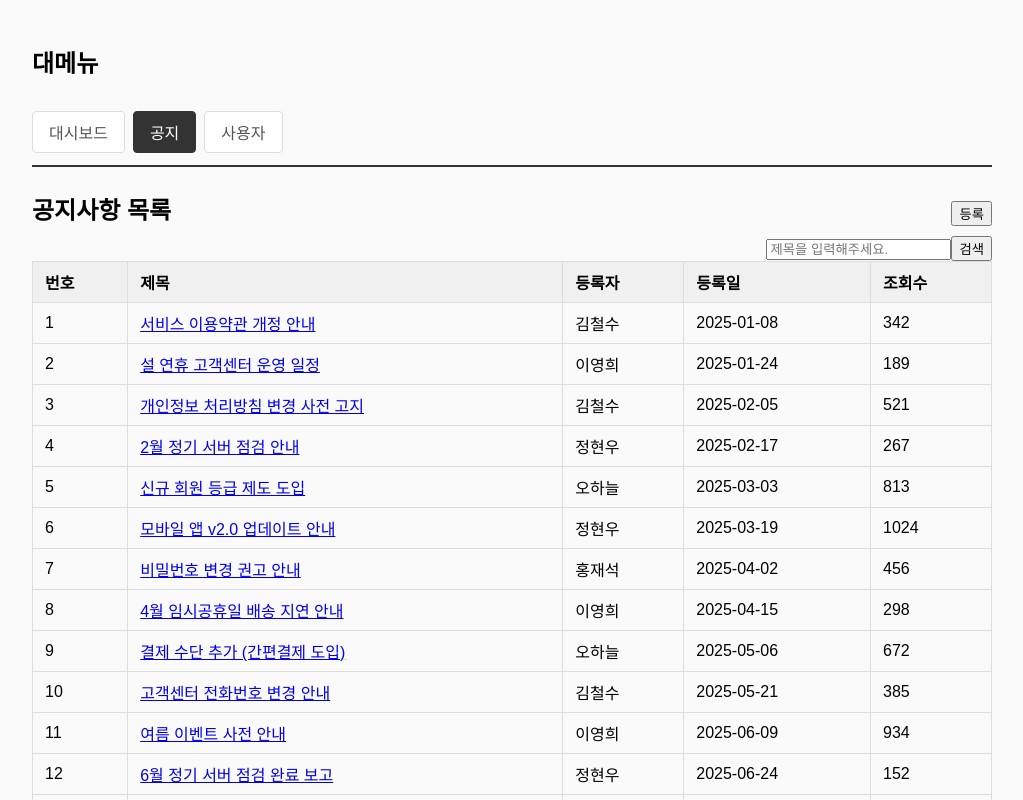
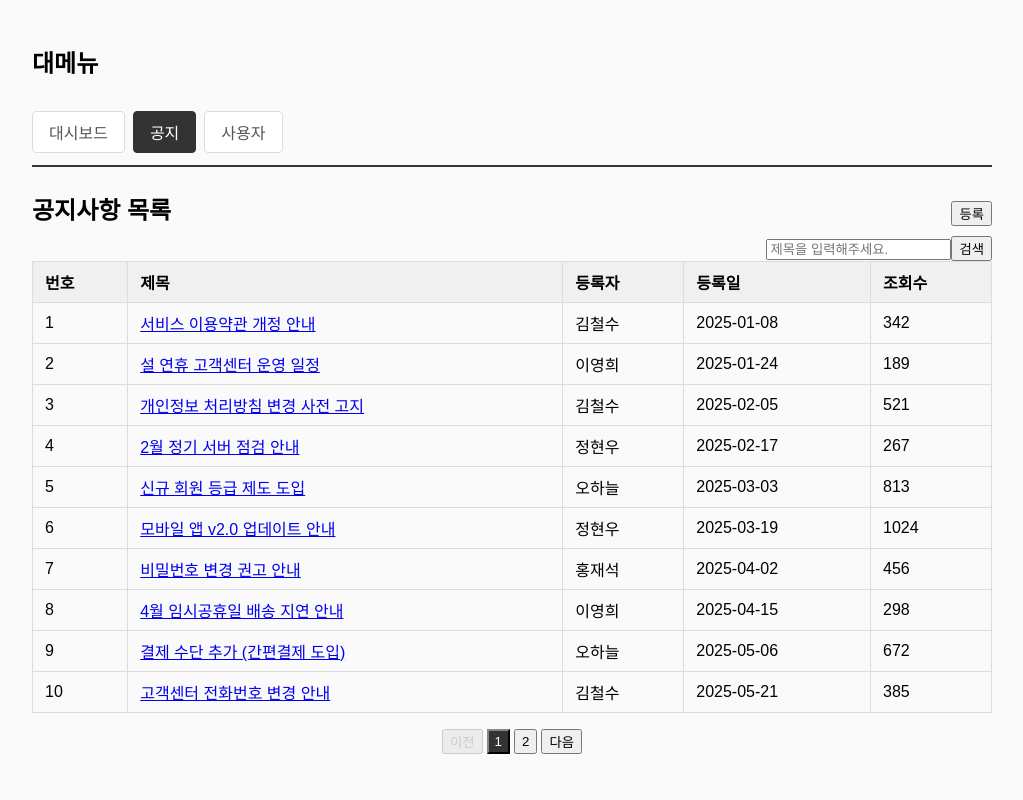
Before and after one commit to yekang-dev/react-study, a React (Vite) app in the folder 03-admin-dashboard/: page /admin/notice in a window 1280 px wide. Shown: the top 800 px of the page, without its empty margins (128-1151 px from the left). Built offline with nearby package versions, Linux system fonts and the light colour scheme.

Commit message:
feat(03): 페이징 구현 (useSearchParams)

```diff
--- a/03-admin-dashboard/src/index.css
+++ b/03-admin-dashboard/src/index.css
@@ -73,3 +73,21 @@ th {
 }
 
 .text-right { text-align: right; }
+
+.pagination {
+  display: flex;
+  gap: 4px;
+  justify-content: center;
+  margin-top: 16px;
+}
+
+.pagination button.active {
+  background: #333;
+  color: #fff;
+  border-color: #333;
+}
+
+.pagination button:disabled {
+  color: #ccc;
+  cursor: default;
+}
--- a/03-admin-dashboard/src/pages/notice/NoticeList.jsx
+++ b/03-admin-dashboard/src/pages/notice/NoticeList.jsx
@@ -1,6 +1,7 @@
 import { Link, useNavigate, useSearchParams } from "react-router";
 import { loadNotices } from "../../data/notice"
 import { useState } from "react";
+import NotFoundData from "../../components/NotFoundData";
 
 function NoticeList(){
 
@@ -10,7 +11,7 @@ function NoticeList(){
   const notices = loadNotices();
   const navigate = useNavigate();
 
-  // 검색 및 페이징 처리
+  // 검색 처리 =======================================================
   // setSearchParams은 url에서 ? 뒤에 검색조건(쿼리스트링)을 받음.
   // 따라서 keyword라는 조건을 가져오려면 .get 하는 형식으로 값을 가져와야함.
   const [searchParams, setSearchParams] = useSearchParams();
@@ -26,11 +27,31 @@ function NoticeList(){
   const searchTitle = (e) => {
     e.preventDefault();
 
-    setSearchParams({keyword : input});
+    setSearchParams({keyword : input, page : 1});
   }
 
   // 검색하면 해당 목록에서 필터링 (이건 서버 연결시 이렇게 사용 안함.)
   const filtered = notices.filter(notice => notice.title.includes(keyword));
+
+
+  // 페이징 처리(10개) =======================================================
+  const page = Number(searchParams.get('page') ?? 1); // 현재 페이지
+  const PER_PAGE = 10; // 화면에 보일 개수
+  const totalPages = Math.ceil(filtered.length/PER_PAGE); // 페이지의 전체 갯수
+  const pageList = Array.from({ length: totalPages }, (_, i) => i + 1); // 페이지 리스트
+
+  // 데이터 목록
+  const list = filtered.slice((page-1) * PER_PAGE, page * PER_PAGE);
+
+  // 페이지 이전, 다음, 번호 클릭
+  const pageChange = (num) => {
+    setSearchParams({ keyword,  page: num })
+  }
+
+  // page가 totalPages보다 크면 렌더링을 하지 않고 안내 화면으로 대체
+  if(totalPages > 0 && (page > totalPages || page < 1)){
+    return <NotFoundData message="존재하지 않는 페이지입니다." backTo="/admin/notice" />
+  }
 
   return (
     <>
@@ -64,7 +85,10 @@ function NoticeList(){
       </thead>
       <tbody>
         {
-          filtered.map((notice) => (
+          list.length === 0 ? (
+            <tr><td colSpan="5">검색 결과가 없습니다.</td></tr>
+          ) : (
+            list.map((notice) => (
               <tr key={notice.id}>
                 <td>{notice.id}</td>
                 <td>
@@ -77,9 +101,42 @@ function NoticeList(){
                 <td>{notice.views}</td>
               </tr>
             ))
+          )
         }
       </tbody>
     </table>
+
+    {
+      list.length !== 0 && (
+        <div className="pagination">
+          <button
+            type="button"
+            disabled={page === 1}
+            onClick={() => pageChange(page-1)}
+          >
+            이전
+          </button>
+          {
+            pageList.map((num) => (
+              <button
+                type="button"
+                key={num}
+                onClick={() => pageChange(num)}
+                className={num === page ? "active" : ""}
+              >
+                {num}
+              </button>
+            ))
+          }
+          <button
+            type="button"
+            disabled={page === totalPages}
+            onClick={() => pageChange(page+1)}
+          >
+            다음
+          </button>
+        </div>
+    )}
     </>
   )
 }
```
Lines whose indentation alone changed are shown as unchanged.
